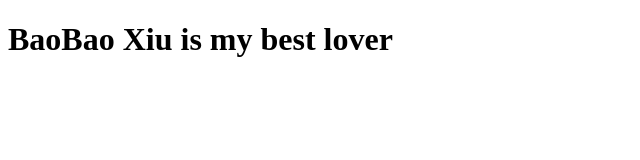
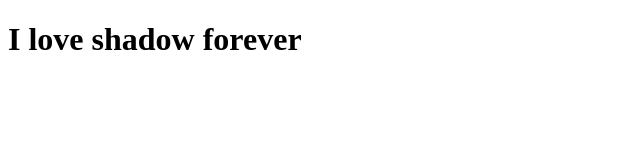
Before and after one commit to jzhliuran/jzhliuran.github.io, a plain HTML site: page index.html in a window 1280 px wide. Shown: the whole page, without its empty margins (0-640 px from the left). Drawn offline with Linux system fonts and the light colour scheme.

Commit message:
Update index.html

```diff
--- a/index.html
+++ b/index.html
@@ -1,6 +1,6 @@
 <!DOCTYPE html>
 <html>
 <body>
-<h1>BaoBao Xiu is my best lover</h1>
+<h1>I love shadow forever</h1>
 </body>
 </html>
```
